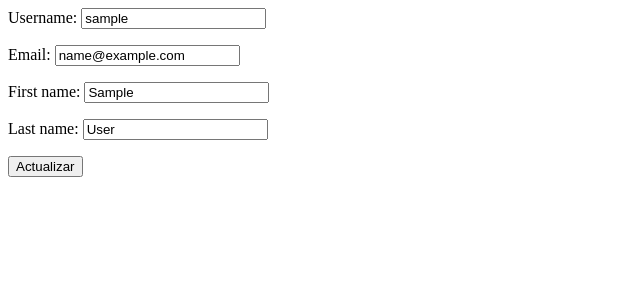
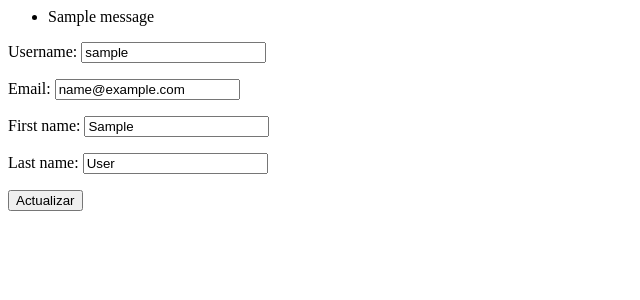
Before and after one commit to ricardogottheil/admin-facilito, a Django app: page /client/edit/ in a window 1280 px wide. Shown: the top 300 px of the page, without its empty margins (0-640 px from the left). Run offline with Django 3.2, Linux system fonts and the light colour scheme; a user stored in the database is signed in; tables that the repository leaves empty hold one stand-in row (values such as "Sample post"); one stand-in notice (Sample message) is shown.

Commit message:
Todo listo hasta la clase 24

```diff
--- a/clients/templates/edit.html
+++ b/clients/templates/edit.html
@@ -1,3 +1,11 @@
+{% if messages %}
+	<ul>
+	{% for message in messages %}
+		<li>{{ message }}</li>
+	{% endfor %}
+	</ul>
+{% endif %}
+
 <form method="post" action="">
 	{% csrf_token %}
 	{{ form.as_p }}
--- a/clients/views.py
+++ b/clients/views.py
@@ -25,6 +25,7 @@ from django.http import HttpResponseRedirect
 from django.core.urlresolvers import reverse_lazy
 
 from django.contrib import messages
+from django.contrib.messages.views import SuccessMessageMixin
 
 
 """
@@ -85,12 +86,17 @@ class CreateClass(CreateView):
 		return HttpResponseRedirect(self.get_success_url())
 
 
-class EditClass(LoginRequiredMixin, UpdateView):
+class EditClass(LoginRequiredMixin, UpdateView, SuccessMessageMixin):
 	login_url = 'client:login'
 	model = User
 	template_name = 'edit.html'
-	success_url = reverse_lazy('client:dashboard')
+	success_url = reverse_lazy('client:edit')
 	form_class = EditUserForm
+	success_message = "Tu usuario ha sido actualizado."
+
+	def form_valid(self, request, *args, **kwargs):
+		messages.success(self.request, self.success_message)
+		return super(EditClass, self).form_valid(request, *args, **kwargs)
 
 	def get_object(self, queryset=None):
 		return self.request.user
```
